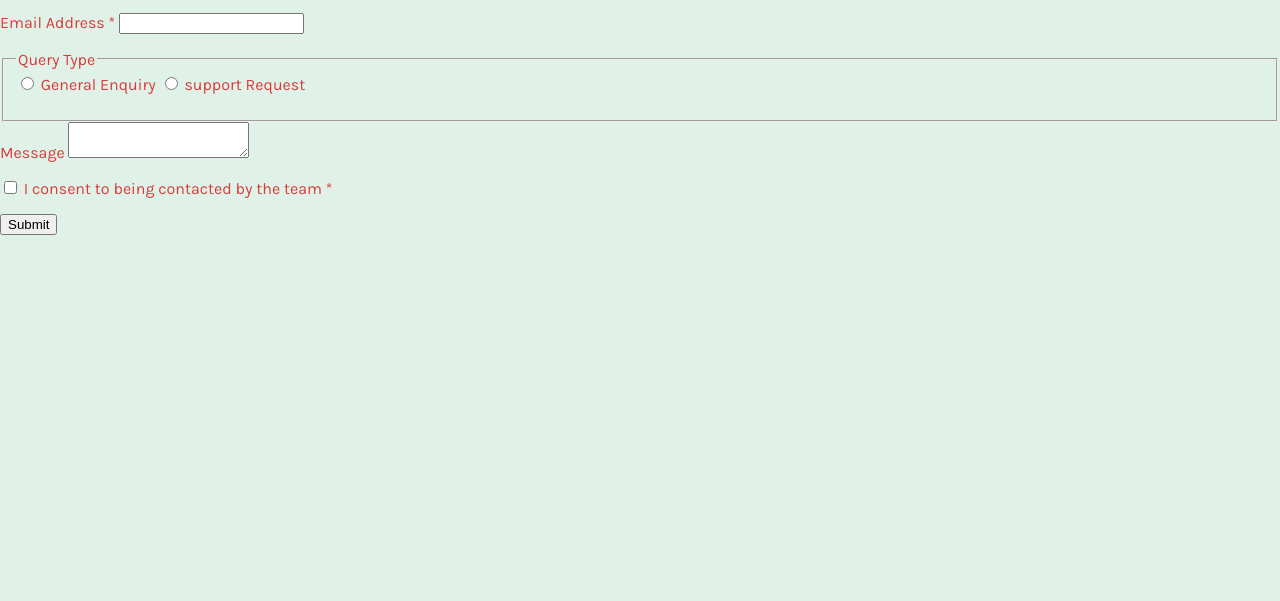
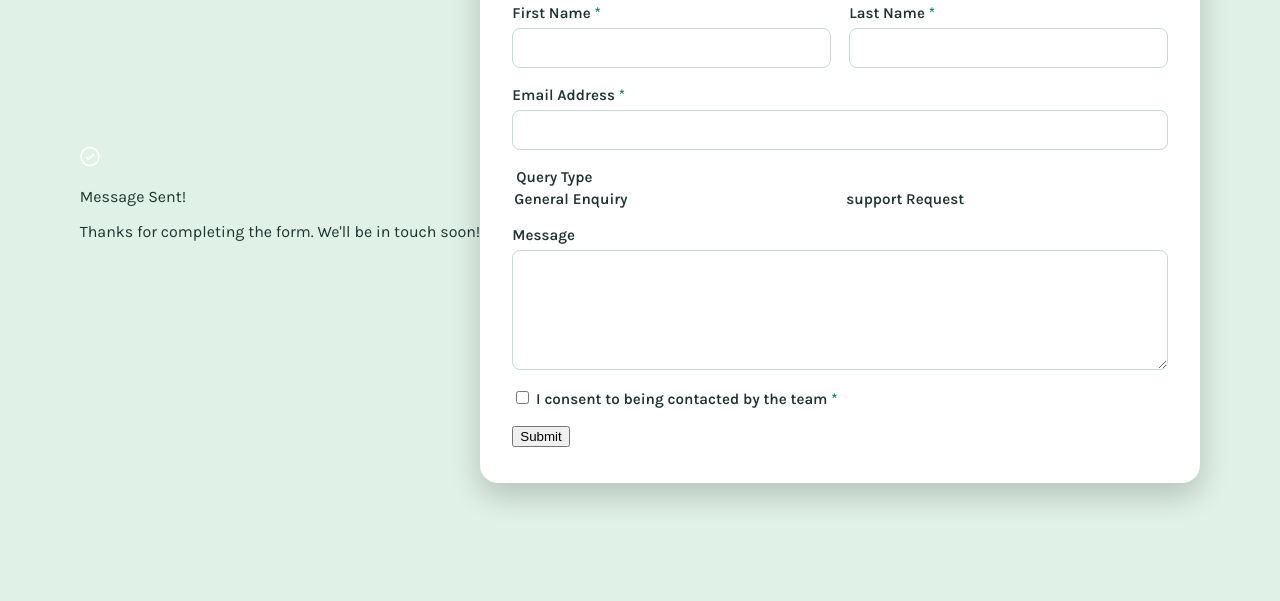
Before and after one commit to TennY-prog/DOM_project, a plain HTML site: page index.html in a window 1280 px wide. Shown: the part 199-800 px from the top of the page. Drawn offline with Linux system fonts and the light colour scheme; files that its build step writes are made by us from their sources.

Commit message:
styled ythe form boxes

```diff
--- a/css/style.css
+++ b/css/style.css
@@ -32,7 +32,7 @@
     /* Text colors */
     --text-main: #1f3330;
     --text-muted: #6c7c77;
-    --text-main: #d73c3c;
+    --text-error: #d73c3c;
 
     /* Button colors */
     --btn-bg: #0c7d69;
@@ -70,3 +70,139 @@ body{
 }
 
 /* Ensure body takes at least full viewport height */
+
+body{
+    min-height: 100vh;
+}
+
+.page-wrapper{
+    min-height: 100vh;
+    display: flex;
+    align-items: center;
+    justify-content: center;
+    padding: 32px 26px;
+}
+
+.card{
+    position: relative;
+    width: 100%;
+    max-width: 720px;
+    background-color: var(--bg-card);
+    border-radius: var(--radius-card);
+    padding: 32px 32px 36px;
+    box-shadow: var(--shadow-card);
+}
+
+/* Main title inside the card */
+.card-title{
+    margin: 0 0 24px;
+    font-size: 1.6rem;
+}
+
+/* Form Elements */
+.form-row{
+    display: grid;
+    /* Two equal columns */
+    grid-template-columns: repeat(2, minmax(0, 1fr));
+    gap: 18px;
+}
+
+.form-control{
+    display: flex;
+    flex-direction: column;
+    gap: 6px;
+    margin-bottom: 18px;
+    font-size: 0.95rem;
+}
+
+/* Style for labels and legends (fieldset title) */
+.form-control label,
+.form-control legend{
+    font-weight: 600;
+}
+
+.form-control legend{
+    margin-bottom: 4px;
+}
+
+.required{
+    color: var(--border-strong);
+}
+
+/* Base styles for text inputs, email inputs, and text areas */
+input[type="text"],
+input[type="email"],
+textarea{
+    font: inherit;
+    padding: 10px 12px;
+    border-radius: var(--radius-input);
+    border: 1px solid var(--border);
+    outline: none;
+
+}
+
+/* Smooth transitions for border, shadow, and backgroung changes */
+/* transition: border-color 0.2s ease,
+box-shadow 0.2s ease,
+backgroung-color 0.2s ease, */
+
+/* Make textarea resizable only vertically (up/down) */
+textarea{
+    resize: vertical;
+    min-height: 120px; /* Ensures the textarea's rendered height is never less than 120 pixels, even if the user tries to shrink it */
+}
+
+/* When user clicks/tabs into an input field */
+input[type="text"]:focus,
+input[type="email"]:focus,
+textarea:focus{
+    border-color: var(--border-strong); /* Change border to strong green */
+    box-shadow:  0 0 0 1px rgba(12, 125, 105, 0.2); /* Green glow effect */
+}
+
+/* Error states (Applied via javascript) */
+/* When .error class is added to form-control by javascript */
+
+.form-control.error input[type="text"],
+.form-control.error input[type="email"],
+.form-control.error textarea,
+.form-control.error fieldset{
+    border-color: var(--border-error); /* Red border for errors */
+}
+
+/* Show error message when .error class is present */
+.form-control.error .error-message{
+    display: block; /* change from 'none' to 'block' */
+}
+
+/* Error message styling (hidden by default) */
+.error-message{
+    margin: 0;
+    font-size: 0.8rem;
+    color: var(--text-error); /* Red text color */
+    display: none; /* Hidden by default, shown via JS */
+}
+
+/* Remove default fieldset border and padding */
+fieldset.form-control{
+    border: none;
+    padding: 0;
+}
+
+/* Container for the two radio options */
+.query-options{
+    display: grid;
+    grid-template-columns: repeat(2, minmax(0, 1fr)); /* Two equal columns */
+    gap: 12px; /* 12px gap between options */
+}
+
+.query-options{
+    position: relative;
+    cursor: pointer;
+}
+
+.query-options input{
+    position: absolute; /* Take out of normal document flow */
+    opacity: 0; /* Make invisible (but still clickable)  */
+    pointer-events: none; /* Prevent mouse events on the input itself. */
+}
--- a/index.html
+++ b/index.html
@@ -4,7 +4,7 @@
     <meta charset="UTF-8">
     <meta name="viewport" content="width=device-width, initial-scale=1.0">
     <title>Document</title>
-    <link rel="stylesheet" href="style.css">
+    <link rel="stylesheet" href="css/style.css">
 </head>
 <body>
     <div class="page-wrapper">
@@ -31,10 +31,18 @@
                 <div class="form-row">
                     <!-- Custom data attribute in HTML, it is used to store extra information without affecting how the elements look -->
                     <div class="form-control" data-field="firstName">
-
                         <label for="firstName">
                             <!-- The"For" element is used to bind elements together -->
                             First Name <span class="required">*</span>
+                        </label>
+                        <input type="text" id="firstName" name="firstName">
+                        <p class="error-message" id="firstNameError"></p>
+                    </div>
+
+                    <div class="form-control" data-field="lastName">
+                        <label for="lastName">
+                            <!-- The"For" element is used to bind elements together -->
+                            Last Name <span class="required">*</span>
                         </label>
                         <input type="text" id="lastName" name="lastName">
                         <p class="error-message" id="lastNameError"></p>
```
